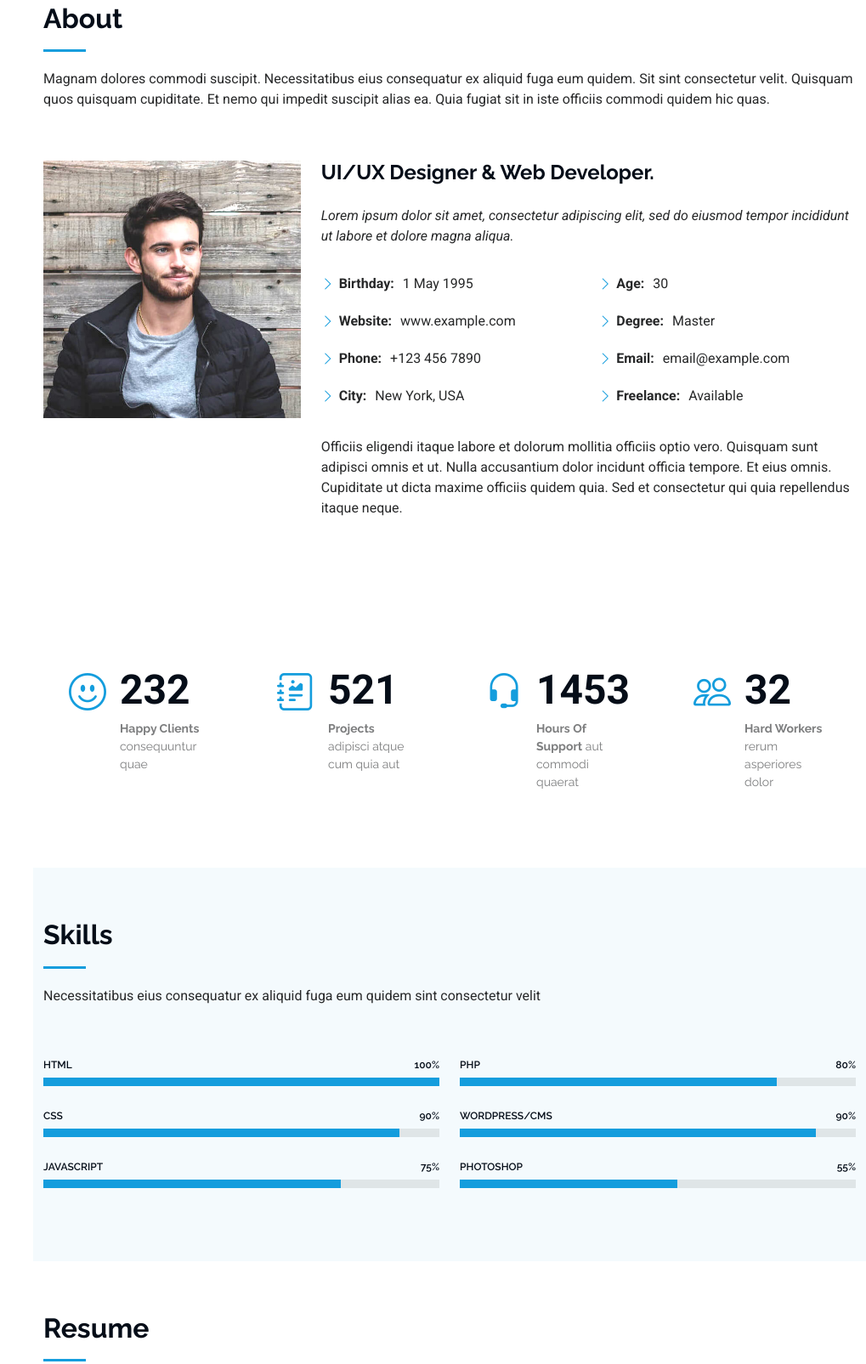
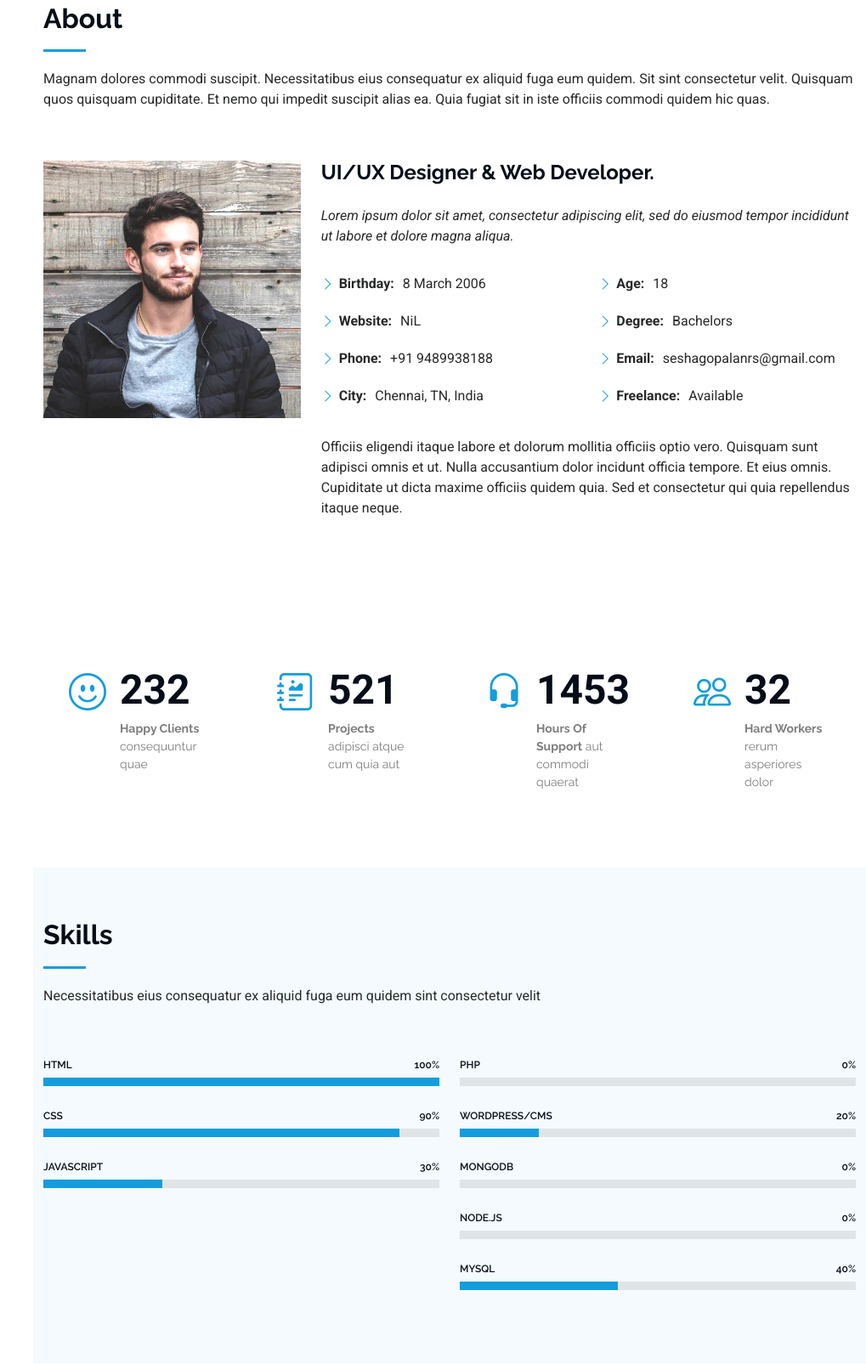
Before and after one commit to sesha-gopalan/portfolio, a plain HTML site: page index.html in a window 1280 px wide. Shown: the part 857-2462 px from the top of the page at 85% size, without its empty margins (261-1280 px from the left). Drawn offline with Linux system fonts and the light colour scheme.

Commit message:
Update index.html

```diff
--- a/index.html
+++ b/index.html
@@ -4,7 +4,7 @@
 <head>
   <meta charset="utf-8">
   <meta content="width=device-width, initial-scale=1.0" name="viewport">
-  <title>Index - iPortfolio Bootstrap Template</title>
+  <title>Portfolio</title>
   <meta content="" name="description">
   <meta content="" name="keywords">
 
@@ -48,7 +48,7 @@
     <a href="index.html" class="logo d-flex align-items-center justify-content-center">
       <!-- Uncomment the line below if you also wish to use an image logo -->
       <!-- <img src="assets/img/logo.png" alt=""> -->
-      <h1 class="sitename">Alex Smith</h1>
+      <h1 class="sitename">Sesha Gopalan R S</h1>
     </a>
 
     <div class="social-links text-center">
@@ -98,7 +98,7 @@
 
       <div class="container" data-aos="fade-up" data-aos-delay="100">
         <h2>Alex Smith</h2>
-        <p>I'm <span class="typed" data-typed-items="Designer, Developer, Freelancer, Photographer">Designer</span><span class="typed-cursor typed-cursor--blink" aria-hidden="true"></span><span class="typed-cursor typed-cursor--blink" aria-hidden="true"></span></p>
+        <p>I'm <span class="typed" data-typed-items="Designer, Developer, Freelancer">Designer</span><span class="typed-cursor typed-cursor--blink" aria-hidden="true"></span><span class="typed-cursor typed-cursor--blink" aria-hidden="true"></span></p>
       </div>
 
     </section><!-- /Hero Section -->
@@ -127,17 +127,17 @@
             <div class="row">
               <div class="col-lg-6">
                 <ul>
-                  <li><i class="bi bi-chevron-right"></i> <strong>Birthday:</strong> <span>1 May 1995</span></li>
-                  <li><i class="bi bi-chevron-right"></i> <strong>Website:</strong> <span>www.example.com</span></li>
-                  <li><i class="bi bi-chevron-right"></i> <strong>Phone:</strong> <span>+123 456 7890</span></li>
-                  <li><i class="bi bi-chevron-right"></i> <strong>City:</strong> <span>New York, USA</span></li>
+                  <li><i class="bi bi-chevron-right"></i> <strong>Birthday:</strong> <span>8 March 2006</span></li>
+                  <li><i class="bi bi-chevron-right"></i> <strong>Website:</strong> <span>NiL</span></li>
+                  <li><i class="bi bi-chevron-right"></i> <strong>Phone:</strong> <span>+91 9489938188</span></li>
+                  <li><i class="bi bi-chevron-right"></i> <strong>City:</strong> <span>Chennai, TN, India</span></li>
                 </ul>
               </div>
               <div class="col-lg-6">
                 <ul>
-                  <li><i class="bi bi-chevron-right"></i> <strong>Age:</strong> <span>30</span></li>
-                  <li><i class="bi bi-chevron-right"></i> <strong>Degree:</strong> <span>Master</span></li>
-                  <li><i class="bi bi-chevron-right"></i> <strong>Email:</strong> <span>email@example.com</span></li>
+                  <li><i class="bi bi-chevron-right"></i> <strong>Age:</strong> <span>18</span></li>
+                  <li><i class="bi bi-chevron-right"></i> <strong>Degree:</strong> <span>Bachelors</span></li>
+                  <li><i class="bi bi-chevron-right"></i> <strong>Email:</strong> <span>seshagopalanrs@gmail.com</span></li>
                   <li><i class="bi bi-chevron-right"></i> <strong>Freelance:</strong> <span>Available</span></li>
                 </ul>
               </div>
@@ -228,9 +228,9 @@
             </div><!-- End Skills Item -->
 
             <div class="progress">
-              <span class="skill"><span>JavaScript</span> <i class="val">75%</i></span>
+              <span class="skill"><span>JavaScript</span> <i class="val">30%</i></span>
               <div class="progress-bar-wrap">
-                <div class="progress-bar" role="progressbar" aria-valuenow="75" aria-valuemin="0" aria-valuemax="100"></div>
+                <div class="progress-bar" role="progressbar" aria-valuenow="30" aria-valuemin="0" aria-valuemax="100"></div>
               </div>
             </div><!-- End Skills Item -->
 
@@ -239,23 +239,37 @@
           <div class="col-lg-6">
 
             <div class="progress">
-              <span class="skill"><span>PHP</span> <i class="val">80%</i></span>
+              <span class="skill"><span>PHP</span> <i class="val">0%</i></span>
               <div class="progress-bar-wrap">
-                <div class="progress-bar" role="progressbar" aria-valuenow="80" aria-valuemin="0" aria-valuemax="100"></div>
+                <div class="progress-bar" role="progressbar" aria-valuenow="0" aria-valuemin="0" aria-valuemax="100"></div>
               </div>
             </div><!-- End Skills Item -->
 
             <div class="progress">
-              <span class="skill"><span>WordPress/CMS</span> <i class="val">90%</i></span>
+              <span class="skill"><span>WordPress/CMS</span> <i class="val">20%</i></span>
               <div class="progress-bar-wrap">
-                <div class="progress-bar" role="progressbar" aria-valuenow="90" aria-valuemin="0" aria-valuemax="100"></div>
+                <div class="progress-bar" role="progressbar" aria-valuenow="20" aria-valuemin="0" aria-valuemax="100"></div>
               </div>
             </div><!-- End Skills Item -->
 
             <div class="progress">
-              <span class="skill"><span>Photoshop</span> <i class="val">55%</i></span>
+              <span class="skill"><span>MongoDB</span> <i class="val">0%</i></span>
               <div class="progress-bar-wrap">
-                <div class="progress-bar" role="progressbar" aria-valuenow="55" aria-valuemin="0" aria-valuemax="100"></div>
+                <div class="progress-bar" role="progressbar" aria-valuenow="0" aria-valuemin="0" aria-valuemax="100"></div>
+              </div>
+            </div><!-- End Skills Item -->
+
+            <div class="progress">
+              <span class="skill"><span>Node.js</span> <i class="val">0%</i></span>
+              <div class="progress-bar-wrap">
+                <div class="progress-bar" role="progressbar" aria-valuenow="0" aria-valuemin="0" aria-valuemax="100"></div>
+              </div>
+            </div><!-- End Skills Item -->
+
+            <div class="progress">
+              <span class="skill"><span>MYSQL</span> <i class="val">40%</i></span>
+              <div class="progress-bar-wrap">
+                <div class="progress-bar" role="progressbar" aria-valuenow="40" aria-valuemin="0" aria-valuemax="100"></div>
               </div>
             </div><!-- End Skills Item -->
 
```
